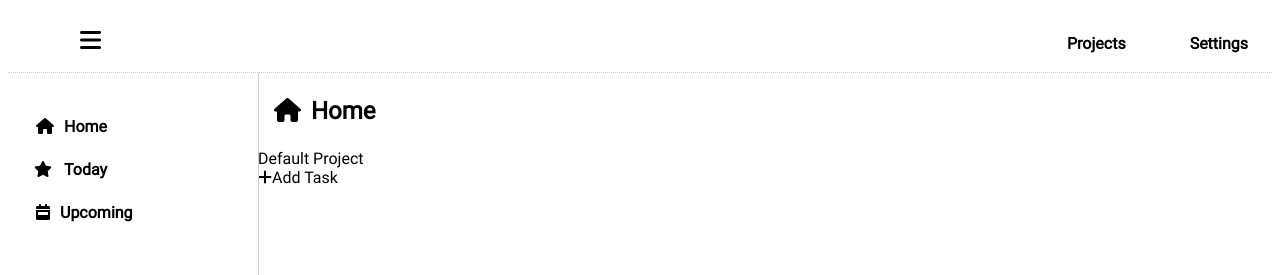
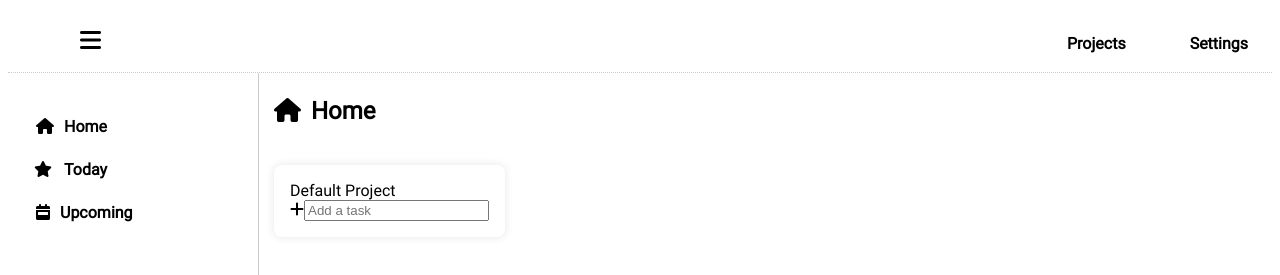
Before and after one commit to dustinshook/todo-list, a website built with webpack: page src/assets/index.html in a window 1280 px wide. Shown: the top 275 px of the page. Built offline with nearby package versions, Linux system fonts and the light colour scheme.

Commit message:
restart dev

```diff
--- a/package.json
+++ b/package.json
@@ -11,7 +11,7 @@
   },
   "repository": {
     "type": "git",
-    "url": "https://github.com/dustinshook/todo-list.git"
+    "url": "git+https://github.com/dustinshook/todo-list.git"
   },
   "keywords": [
     "ToDo"
@@ -26,7 +26,7 @@
     "css-loader": "^6.8.1",
     "html-webpack-plugin": "^5.5.3",
     "style-loader": "^3.3.3",
-    "webpack": "^5.88.2",
+    "webpack": "^5.92.1",
     "webpack-cli": "^5.1.4"
   },
   "dependencies": {
--- /dev/null
+++ b/src/components/add-button/add-button.js
@@ -0,0 +1,22 @@
+import './add-button.css';
+
+const renderAddButton = () => {
+  const addButton = document.createElement('div');
+    addButton.classList.add('card-button');
+
+  const addButtonIcon = document.createElement('i');
+    addButtonIcon.classList.add('fas', 'fa-plus');
+
+  addButton.appendChild(addButtonIcon);
+
+  const addButtonInput = document.createElement('input');
+    addButtonInput.setAttribute('type', 'text');
+    addButtonInput.setAttribute('placeholder', 'Add a task');
+
+  addButton.appendChild(addButtonInput);
+
+  return addButton;
+
+};
+
+export { renderAddButton };
--- a/src/components/content-card/content-card.css
+++ b/src/components/content-card/content-card.css
@@ -0,0 +1,9 @@
+.content-card {
+  display: flex;
+  flex-direction: column;
+  justify-content: space-between;
+  padding: 1rem;
+  border-radius: 0.5rem;
+  background-color: #fff;
+  box-shadow: 0 0 10px rgba(0, 0, 0, 0.1);
+}
--- a/src/components/content-card/content-card.js
+++ b/src/components/content-card/content-card.js
@@ -1,4 +1,5 @@
 import './content-card.css';
+import { renderAddButton } from '../add-button/add-button.js';
 
 const renderContentCard = () => {
     const contentCard = document.createElement('div');
@@ -15,20 +16,11 @@ const renderContentCard = () => {
     const cardContent = document.createElement('div');
     cardContent.classList.add('card-content');
 
-    const cardButton = document.createElement('div');
-    cardButton.classList.add('card-button');
-
-    const cardButtonIcon = document.createElement('i');
-    cardButtonIcon.classList.add('fas', 'fa-plus');
-    cardButton.appendChild(cardButtonIcon);
-
-    const cardButtonTitle = document.createElement('span');
-    cardButtonTitle.textContent = 'Add Task';
-    cardButton.appendChild(cardButtonTitle);
+    const cardButton = renderAddButton();
+    cardContent.appendChild(cardButton);
 
     contentCard.appendChild(cardHeader);
     contentCard.appendChild(cardContent);
-    contentCard.appendChild(cardButton);
 
     return contentCard;
 };
--- a/src/components/page/page.css
+++ b/src/components/page/page.css
@@ -24,3 +24,10 @@
     font-weight: 900;
     margin-right: 10px;
 }
+
+#page #content-wrapper {
+    padding: 1em;
+    display: flex;
+    flex-wrap: wrap;
+    justify-content: space-between;
+}
--- a/src/components/projects/projects.js
+++ b/src/components/projects/projects.js
@@ -8,12 +8,16 @@ const projects = () => {
     };
 
     const remove = project => projects.splice(projects.indexOf(project), 1);
-    const get = () => projects;
+
+    const getAll = () => projects;
+
+    const getProject = (index) => projects[index];
 
     return {
         create,
         remove,
-        get
+        getAll,
+        getProject
     };
 };
 
--- a/src/index.js
+++ b/src/index.js
@@ -30,6 +30,7 @@ const proj = projects();
 
 proj.create('Default Project', toDo());
 
-console.log(proj.get());
+
+console.log(proj.getAll());
 
 test();
```
Also changed, not shown: src/components/add-button/add-button.css (added), 2 other files.
